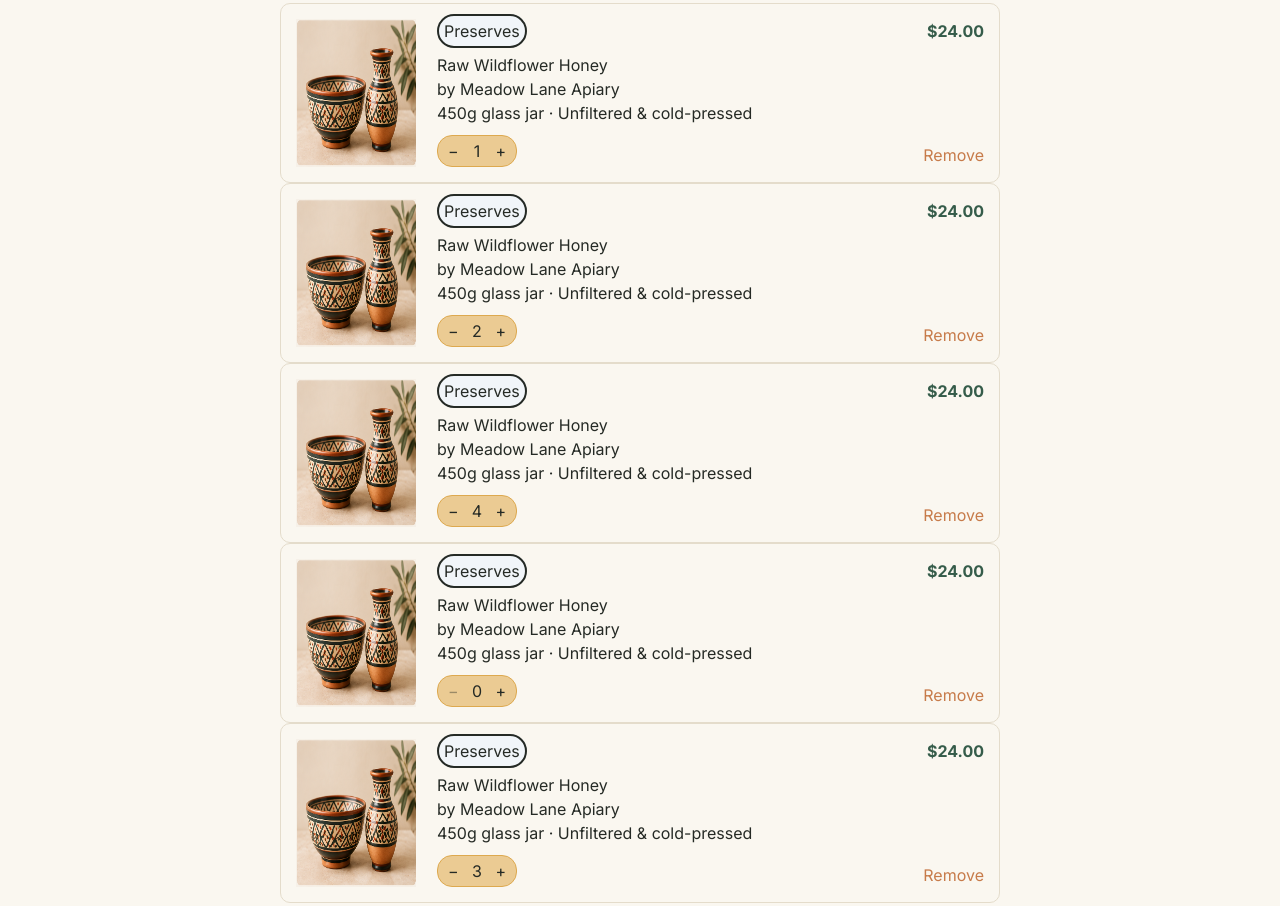
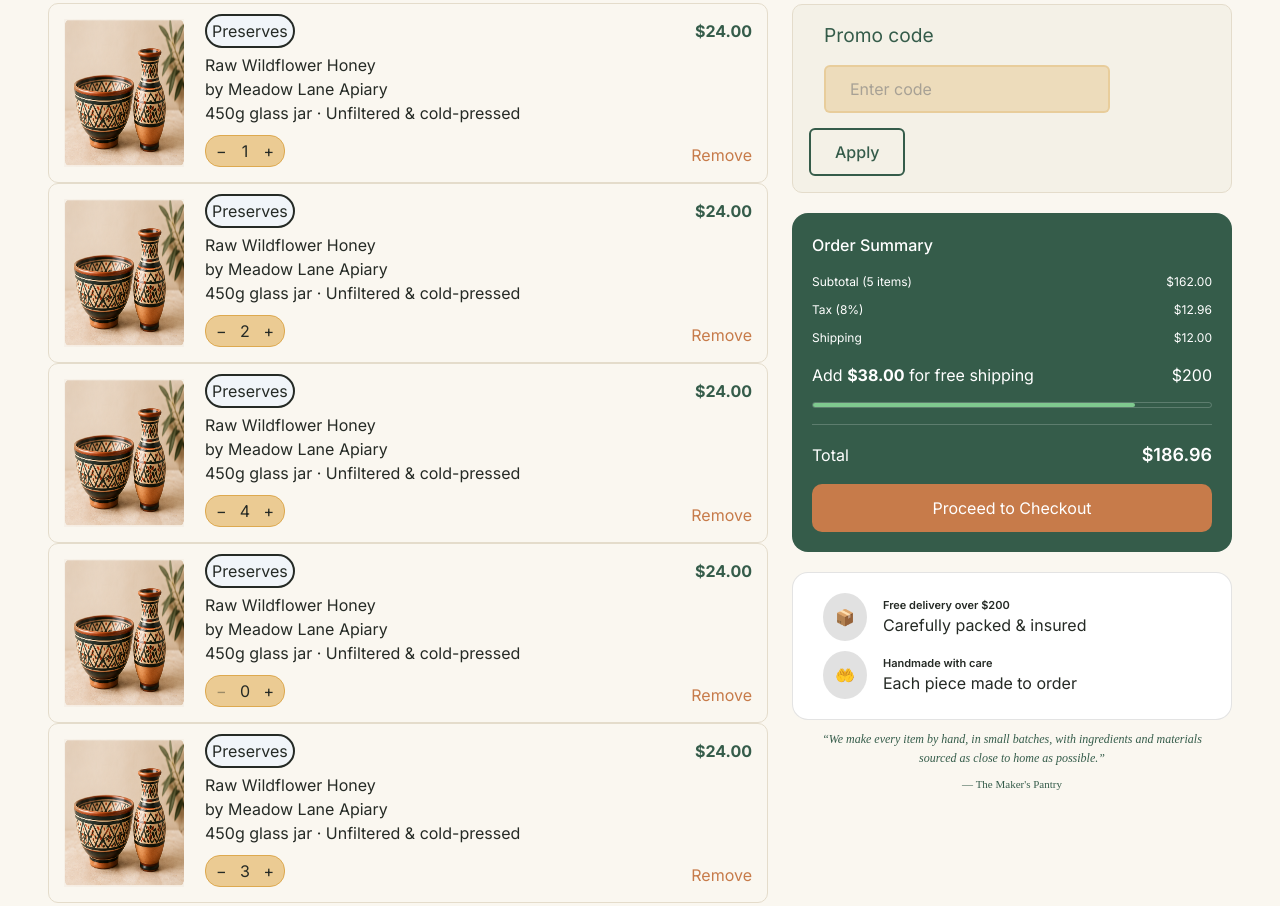
Before and after one commit to essaadicharaf/Brief-2-Plateforme-e-commerce, a website: page panier.html in a window 1280 px wide. Shown: the part 229-1135 px from the top of the page. Drawn offline with Linux system fonts and the light colour scheme.

Commit message:
panier page done

```diff
--- a/panier.html
+++ b/panier.html
@@ -51,6 +51,7 @@
 
     </header>
     <main class="max-w-[1280px] mx-auto px-4 md:px-8 lg:px-12 w-full flex-1">
+    <div class="layout">
       <!-- left -->
       <div class="left">
         <!-- text befor the cards -->
@@ -247,8 +248,8 @@
           </div>
           <button class="checkout-btn" type="button">Proceed to Checkout</button>
         </div>
-      </div>
-      <section>
+
+        <section>
                  <!-- Perks -->
           <div class="box-pk">
             <div class="pk">
@@ -274,8 +275,10 @@
             <cite>— The Maker's Pantry</cite>
           </blockquote>
         </aside>
+
+        </section>
       </div>
-      </section>
+    </div>
     </main>
 
     <footer class="footer">
--- a/src/style.css
+++ b/src/style.css
@@ -114,7 +114,7 @@ body {
   /* gap: 16px; */
   justify-content: space-between;
   max-width: 720px;
-  margin: 0 auto;
+  /* margin: 0 auto; */
   padding: 15px;
   background-color: var(--color-background);
   border: 1px solid #e4dccb;
@@ -261,7 +261,7 @@ body {
   border-radius: 16px;
   padding: 20px;
   max-width: 440px;
-  margin: 0 auto 20px auto;
+  margin-bottom: 20px;
 }
 .summ-title {
   font-size: 16px;
@@ -337,3 +337,30 @@ body {
   font-size: 11px;
   font-weight: 600;
 }
+.quote {
+  margin: 10px 0 0;
+  padding: 0 10px;
+  text-align: center;
+  font-family: "Lora", serif;
+  font-style: italic;
+  font-size: 12px;
+  line-height: 1.6;
+  color: var(--color-primary);
+}
+.quote cite {
+  display: block;
+  margin-top: 8px;
+  font-style: normal;
+  font-size: 11px;
+  color: var(--color-accent);
+}
+/* page layout */
+.layout {
+  display: grid;
+  grid-template-columns: 1fr 440px;
+  gap: 20px;
+  align-items: start;
+}
+.right {
+  margin-top: 149px;
+}
```
Also changed, not shown: composants.html (line endings or trailing spaces).
